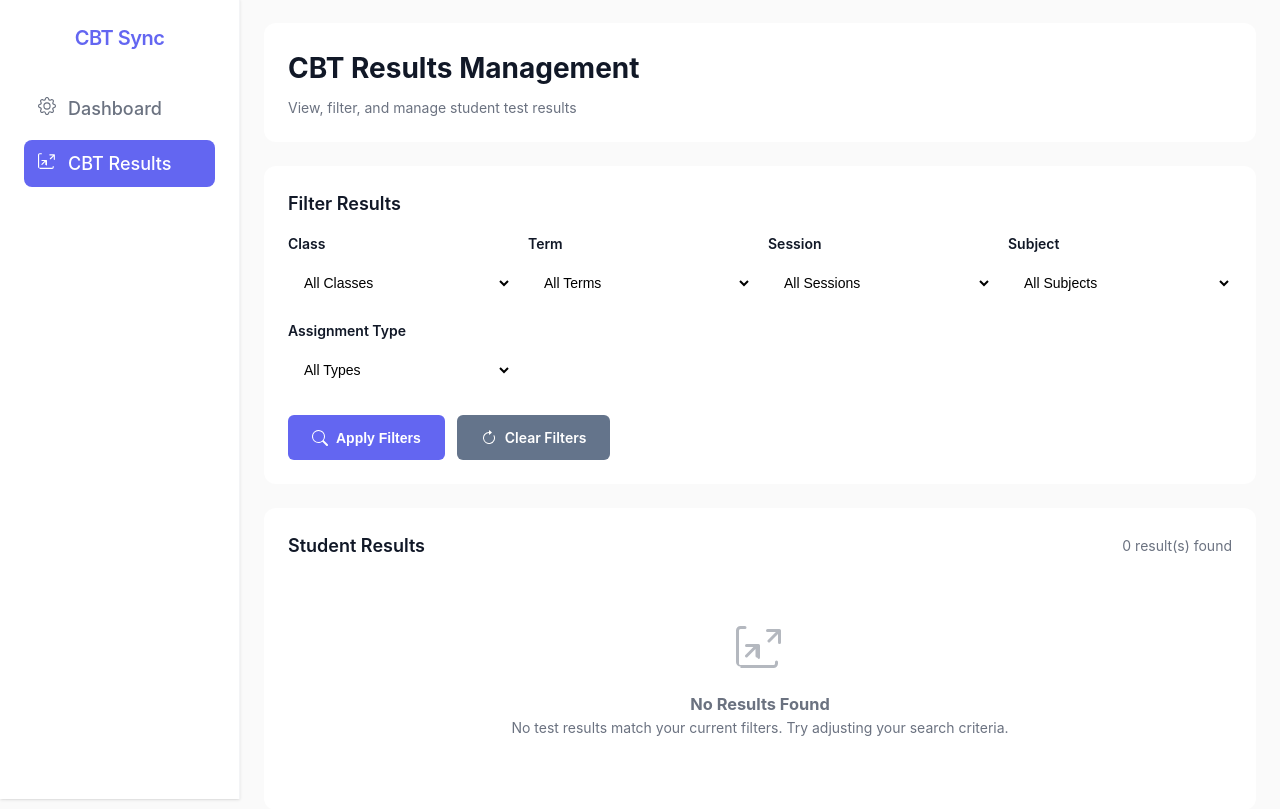
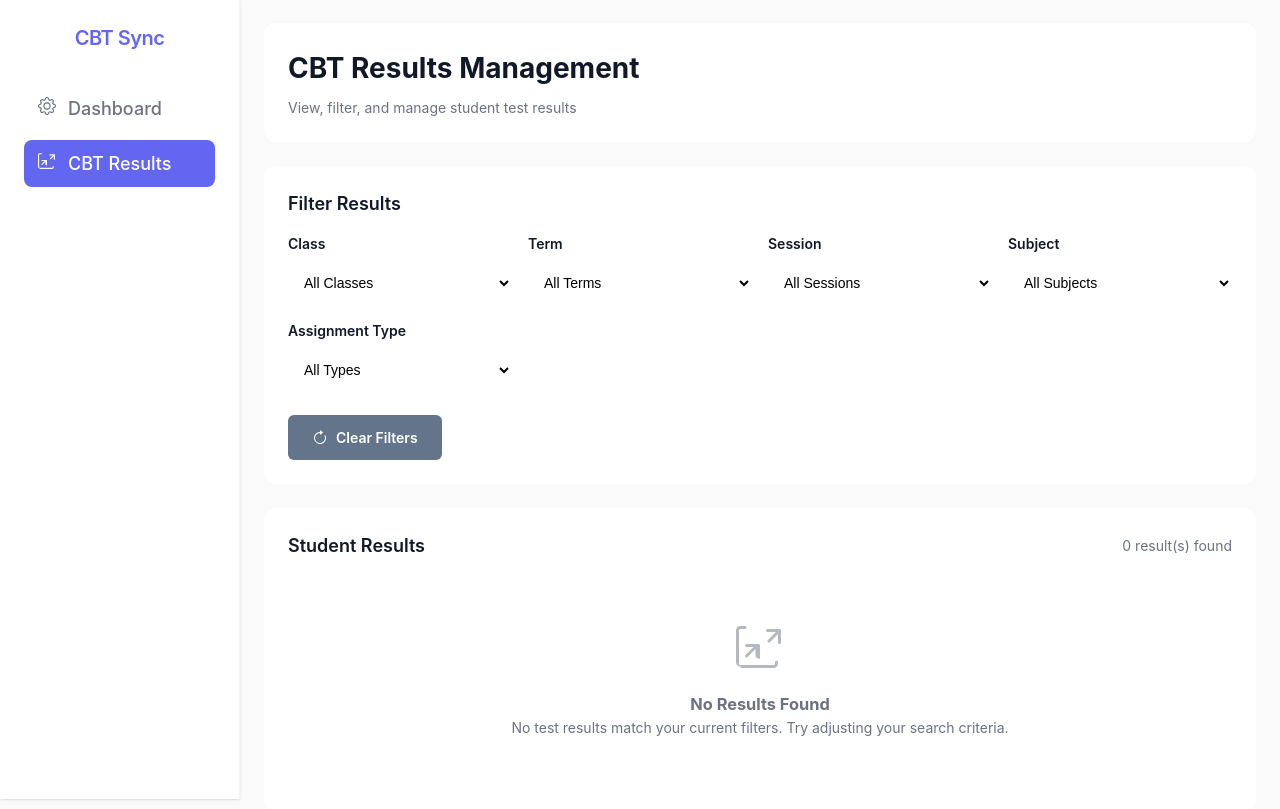
Before and after one commit to marhthing/Admin, a PHP site: page /results.php in a window 1280 px wide. Shown: the part 78-887 px from the top of the page. Run offline with PHP 8.4, Linux system fonts and the light colour scheme; the visitor is signed in with stand-in values (Sample User, id 1); data that the repository does not hold is empty.

Commit message:
Assistant checkpoint: Remove Apply Filters button
Assistant generated file changes:
- results.php: Remove Apply Filters button since auto-filtering is active

---

User prompt:

then remove the apply filter button na, it is no lomger useful.
and i hope i can use all the filter at once and it will still filter using all

Replit-Commit-Author: Assistant
Replit-Commit-Session-Id: ddf1df98-b793-4eb2-8062-b6ff4ce95839

```diff
--- a/results.php
+++ b/results.php
@@ -648,12 +648,6 @@ $sessionInfo = getSessionInfo();
                         </div>
                     </div>
                     <div class="filter-actions" style="margin-top: 1.5rem;">
-                        <button type="submit" class="btn btn-primary">
-                            <svg width="16" height="16" fill="currentColor" viewBox="0 0 16 16">
-                                <path d="M11.742 10.344a6.5 6.5 0 1 0-1.397 1.398h-.001c.03.04.062.078.098.115l3.85 3.85a1 1 0 0 0 1.415-1.414l-3.85-3.85a1.007 1.007 0 0 0-.115-.1zM12 6.5a5.5 5.5 0 1 1-11 0 5.5 5.5 0 0 1 11 0z"/>
-                            </svg>
-                            Apply Filters
-                        </button>
                         <a href="results.php" class="btn btn-secondary">
                             <svg width="16" height="16" fill="currentColor" viewBox="0 0 16 16">
                                 <path fill-rule="evenodd" d="M8 3a5 5 0 1 0 4.546 2.914.5.5 0 0 1 .908-.417A6 6 0 1 1 8 2v1z"/>
```
